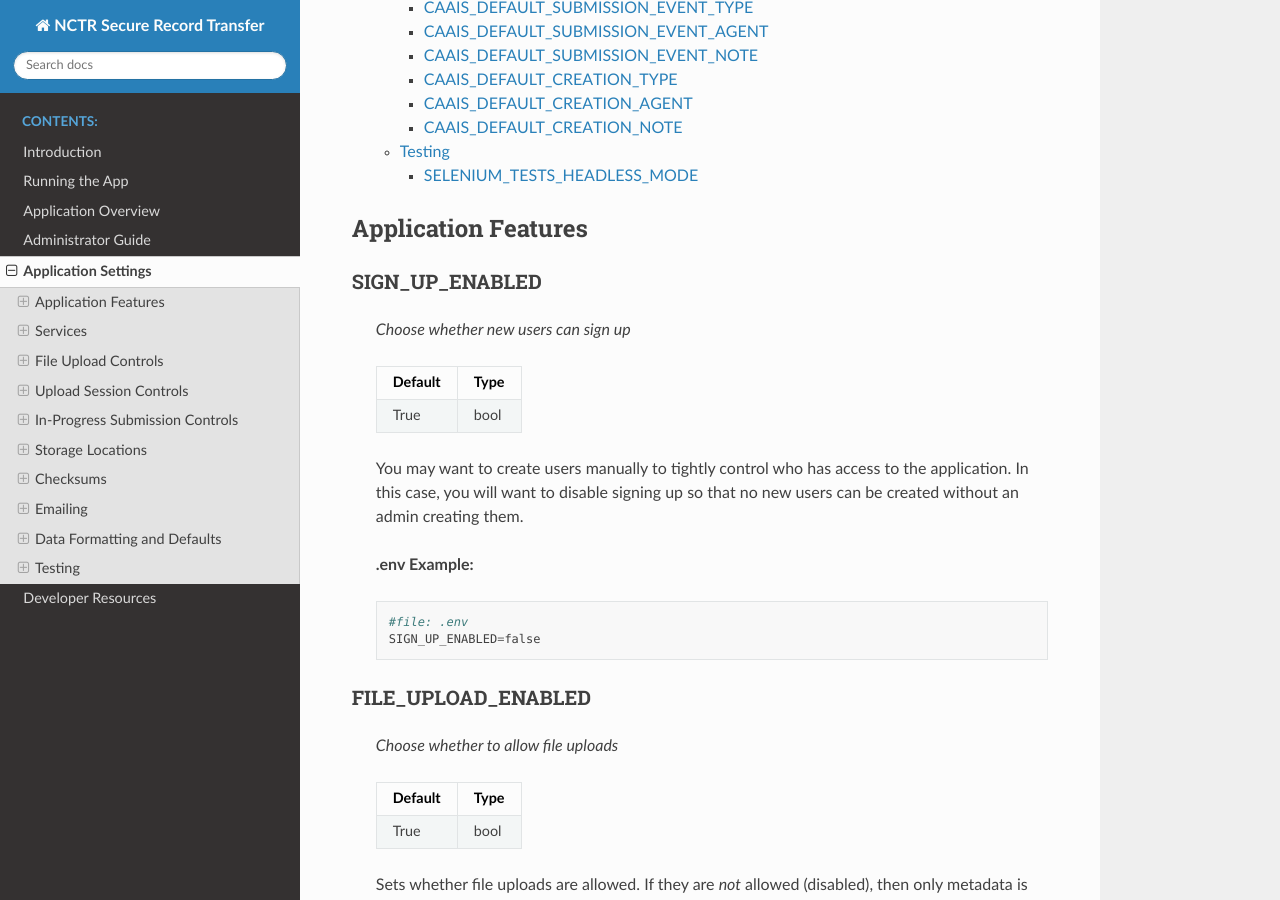
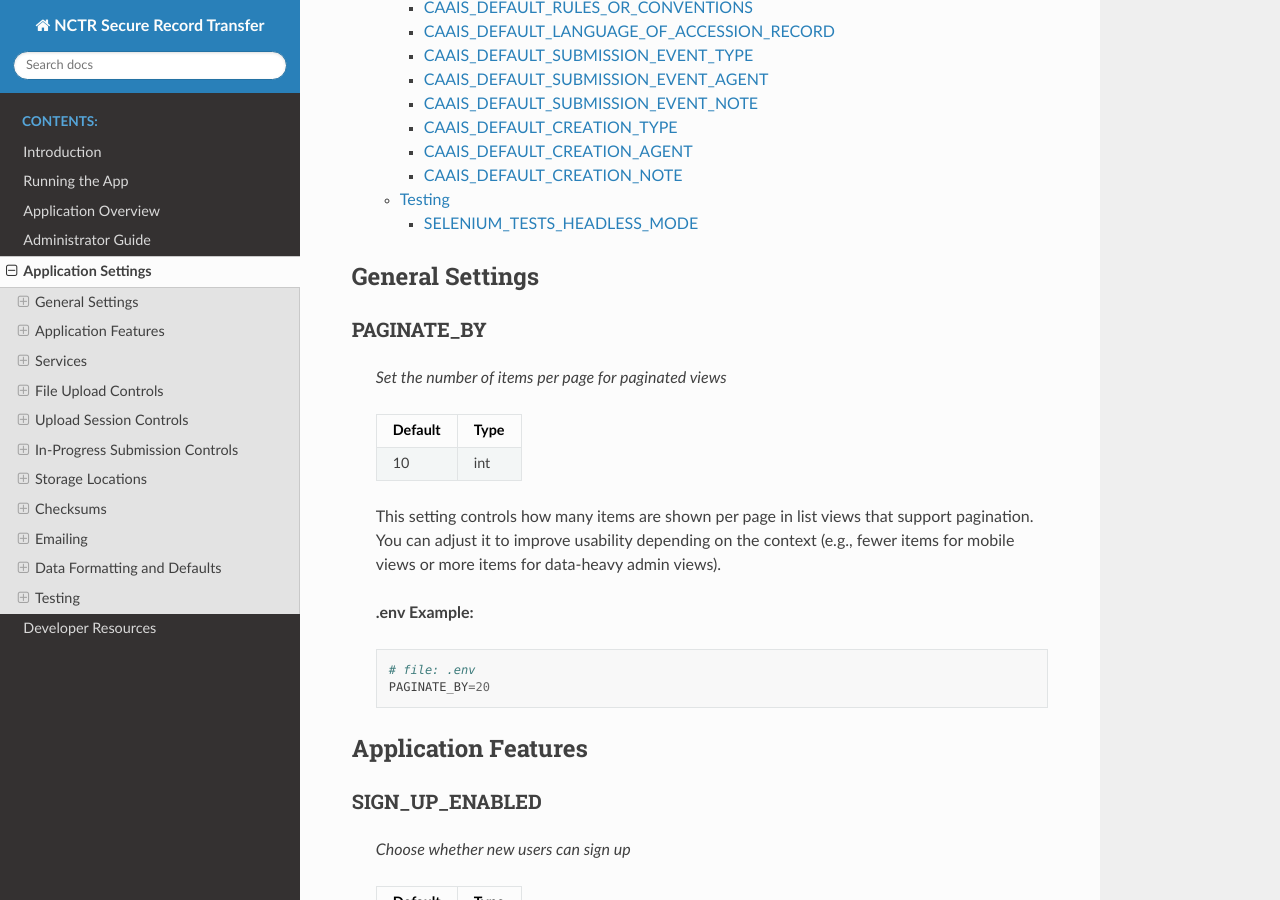
Before and after one commit to NationalCentreTruthReconciliation/Secure-Record-Transfer, a Sphinx documentation site: the page built from docs/settings/index.rst, in a window 1280 px wide and 900 px high, scrolled down 1857 px. Built offline with Sphinx 7.4.7 and the Read the Docs theme 3.1.0, drawn with Linux system fonts in a browser that asks for light colours; some of the changed text lies outside the part shown.

Commit message:
558 convert paginate by to a setting (#581)
* Remove PAGINATE_BY constant from constants.py

* Add PAGINATE_BY constant and used config func on it too in base.py

* Add PAGINATE_BY constant again to constant.py

* Add PAGINATE_BY to settings documentation

* Remove paginate by from constants.py

* Edit the location of paginate_by import

* Edit unit tests for profile.py to access paginate_by from the correct location

* Sorted imports in profile.py to fix lint error

* Move paginate_by settings under general settings towards top of doc

* Update docs/settings/index.rst

Co-authored-by: Daniel Lovegrove <d.lovegrove11@gmail.com>

---------

Co-authored-by: Daniel Lovegrove <d.lovegrove11@gmail.com>

```diff
--- a/docs/settings/index.rst
+++ b/docs/settings/index.rst
@@ -7,6 +7,33 @@
 below.
 
 .. contents:: List of Settings
+
+General Settings
+----------------
+
+PAGINATE_BY
+^^^^^^^^^^^
+
+    *Set the number of items per page for paginated views*
+
+    .. table::
+
+        ============  =========
+        Default       Type
+        ============  =========
+        10            int
+        ============  =========
+
+    This setting controls how many items are shown per page in list views that support pagination.
+    You can adjust it to improve usability depending on the context (e.g., fewer items for mobile
+    views or more items for data-heavy admin views).
+
+    **.env Example:**
+
+    ::
+
+        # file: .env
+        PAGINATE_BY=20
 
 
 Application Features
```
Also changed, not shown: 4 other files.
